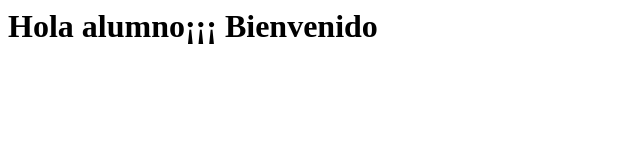
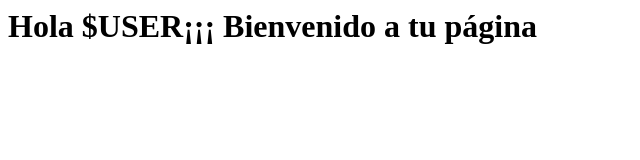
Before and after one commit to vjp-pabloGG/PPS-Unidad0Actividad4-PabloGil, a plain HTML site: page index.html in a window 1280 px wide. Shown: the whole page, without its empty margins (0-640 px from the left). Drawn offline with Linux system fonts and the light colour scheme.

Commit message:
Update index.html

```diff
--- a/index.html
+++ b/index.html
@@ -1 +1 @@
-<H1>Hola alumno¡¡¡ Bienvenido</H1>
+<H1>Hola $USER¡¡¡ Bienvenido a tu página</H1>
```
